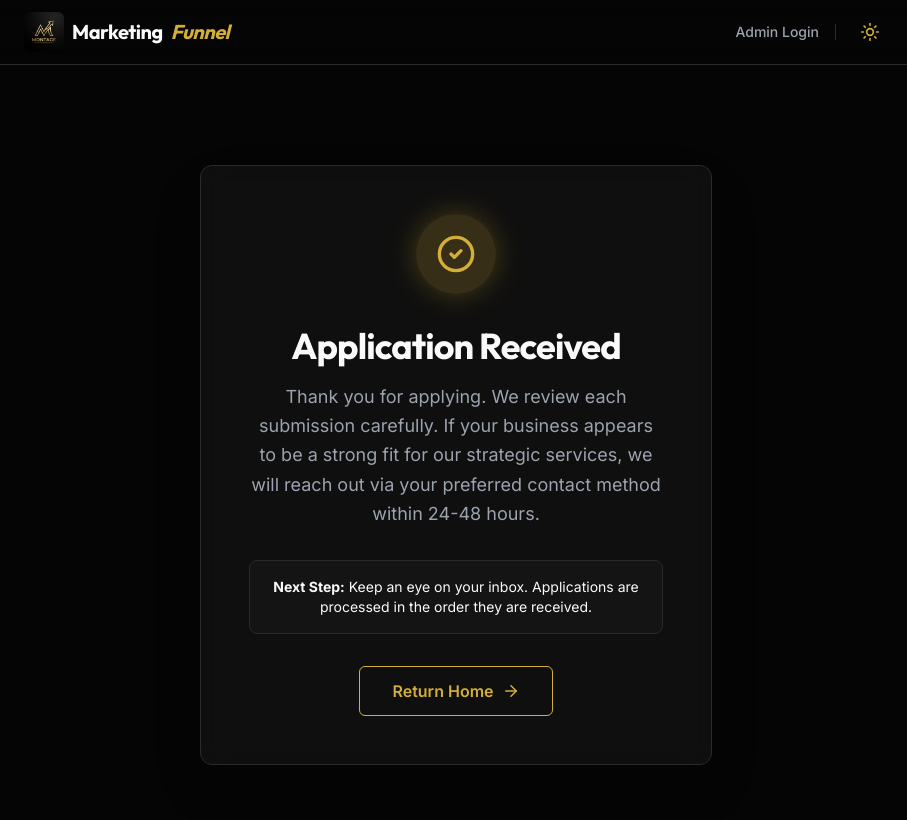
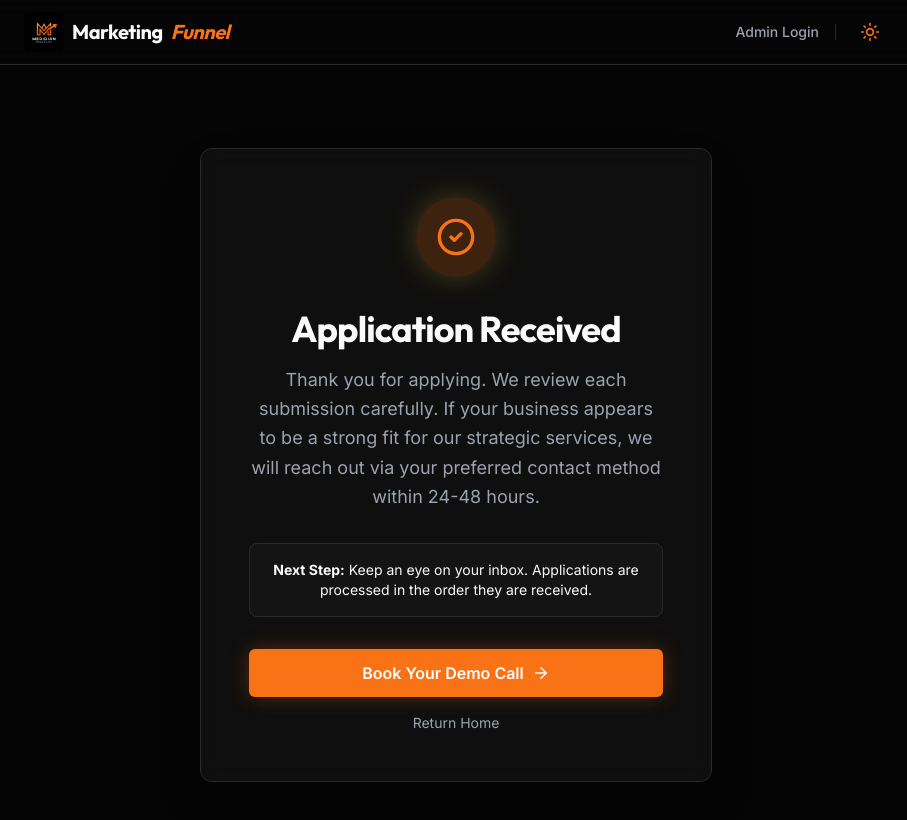
Before and after one commit to AntonioSantos1876/marketing, a Next.js app: page /thank-you in a window 1280 px wide. Shown: the top 820 px of the page, without its empty margins (184-1091 px from the left). Built offline with nearby package versions, Linux system fonts and the light colour scheme.

Commit message:
Switch to Orange Branding and integrate Calendly Demo Call

```diff
--- a/app/globals.css
+++ b/app/globals.css
@@ -6,8 +6,8 @@
   :root {
     --background: 250 250 250;
     --foreground: 5 5 5;
-    --primary: 212 175 55;
-    --primary-dark: 170 140 44;
+    --primary: 249 115 22;
+    --primary-dark: 234 88 12;
     --card: 255 255 255;
     --card-hover: 240 240 240;
     --border: 229 231 235;
@@ -18,8 +18,8 @@
   .dark {
     --background: 5 5 5;
     --foreground: 250 250 250;
-    --primary: 212 175 55;
-    --primary-dark: 170 140 44;
+    --primary: 249 115 22;
+    --primary-dark: 234 88 12;
     --card: 18 18 18;
     --card-hover: 26 26 26;
     --border: 42 42 42;
@@ -43,7 +43,7 @@
 
 @layer components {
   .btn-primary {
-    @apply bg-primary hover:bg-primary-dark text-black font-semibold py-3 px-8 rounded-md transition-all duration-300 shadow-[0_0_20px_rgba(212,175,55,0.3)] hover:shadow-[0_0_30px_rgba(212,175,55,0.5)] transform hover:-translate-y-1;
+    @apply bg-primary hover:bg-primary-dark text-white font-semibold py-3 px-8 rounded-md transition-all duration-300 shadow-[0_0_20px_rgba(249,115,22,0.3)] hover:shadow-[0_0_30px_rgba(249,115,22,0.5)] transform hover:-translate-y-1;
   }
 
   .btn-secondary {
@@ -75,5 +75,5 @@ html {
 }
 
 ::-webkit-scrollbar-thumb:hover {
-  background: #D4AF37;
+  background: rgb(249 115 22);
 }
--- a/app/thank-you/page.tsx
+++ b/app/thank-you/page.tsx
@@ -21,9 +21,20 @@ export default function ThankYouPage() {
           </p>
         </div>
 
-        <Link href="/" className="btn-secondary inline-flex items-center gap-2">
-          Return Home <ArrowRight size={18} />
-        </Link>
+        <div className="flex flex-col gap-4">
+          <a
+            href="https://calendly.com/your-business/demo"
+            target="_blank"
+            rel="noopener noreferrer"
+            className="btn-primary inline-flex items-center justify-center gap-2"
+          >
+            Book Your Demo Call <ArrowRight size={18} />
+          </a>
+
+          <Link href="/" className="text-sm text-muted-foreground hover:text-foreground transition-colors">
+            Return Home
+          </Link>
+        </div>
       </div>
     </main>
   );
```
Also changed, not shown: public/logo.png, 1 other file (tests, documents, lock files or other folders).
